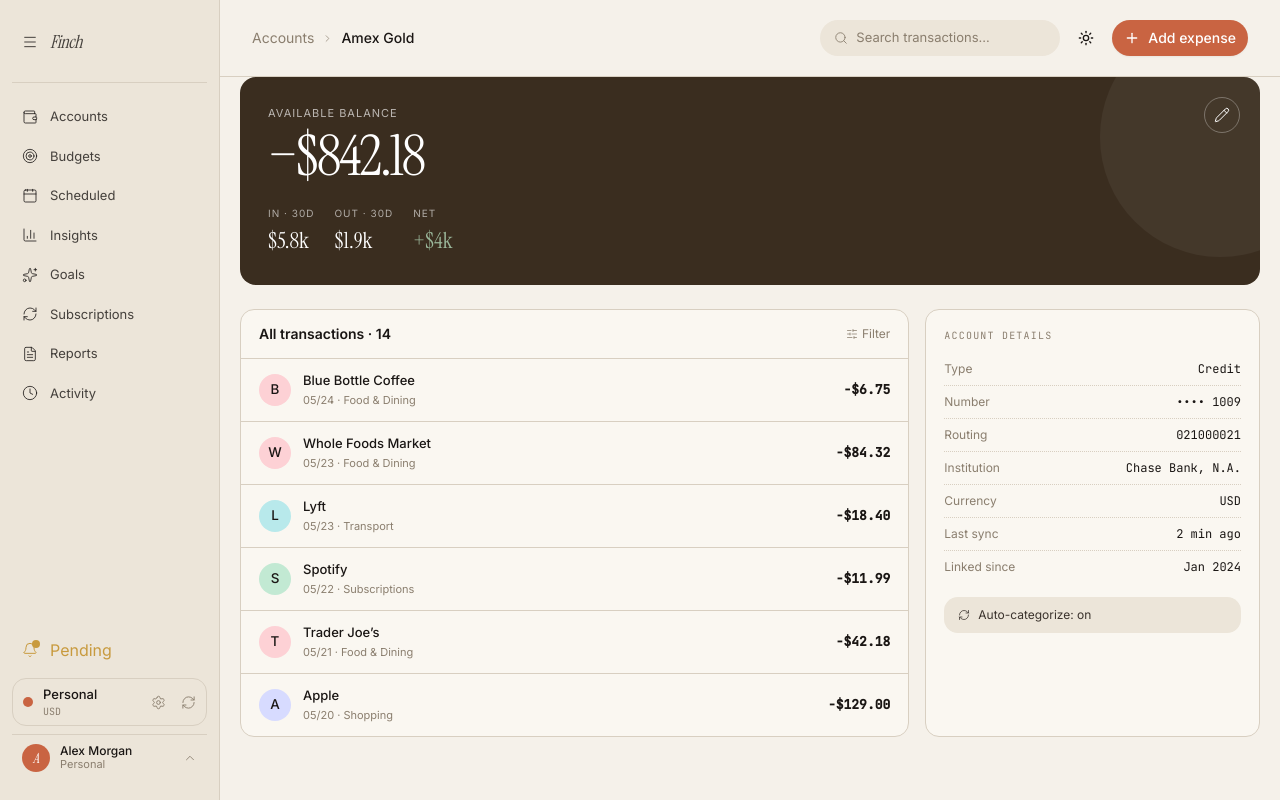
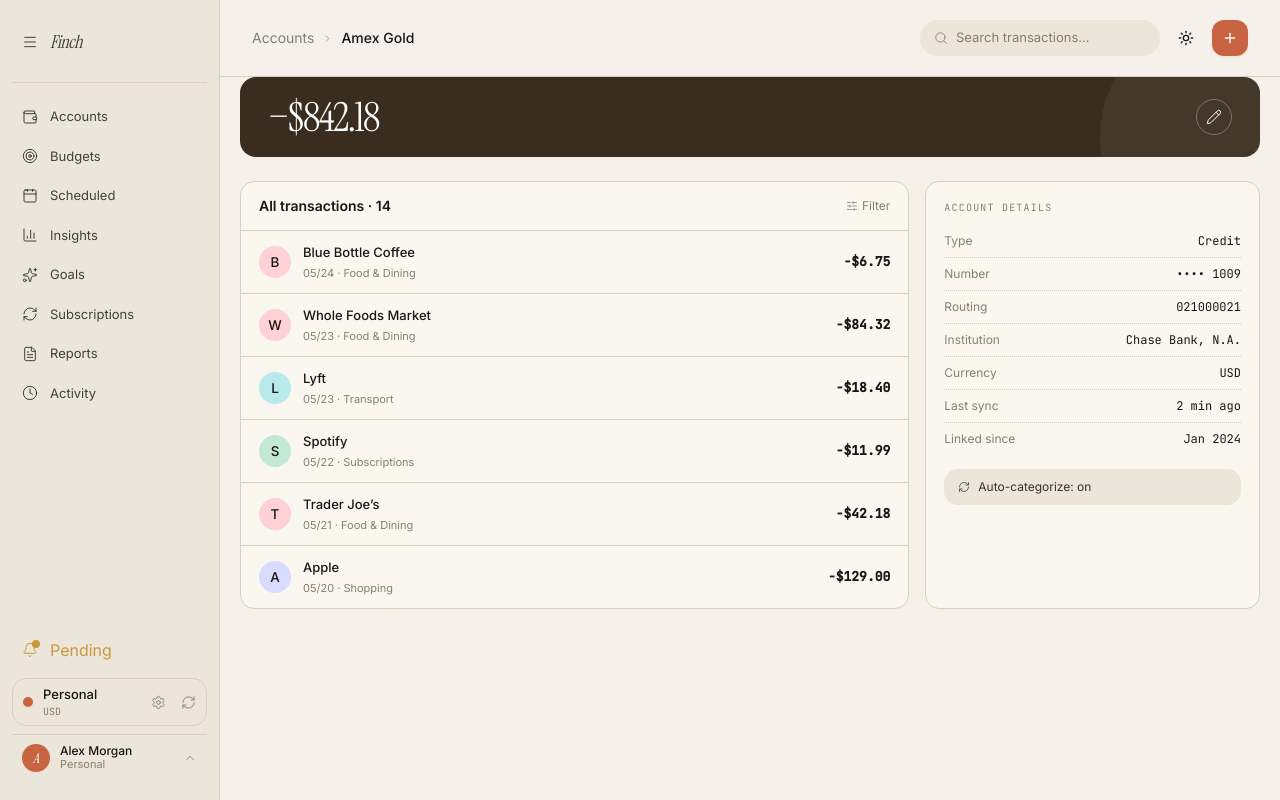
Before and after one commit to juchengquan/finch, a Next.js app in the folder frontend/: page /accounts/cc in a window 1280 px wide. Built offline with nearby package versions, Linux system fonts and the light colour scheme.

Commit message:
feat: enhance AccountDetailPage layout and improve add expense button visibility

```diff
--- a/frontend/app/(main)/accounts/[id]/page.tsx
+++ b/frontend/app/(main)/accounts/[id]/page.tsx
@@ -33,7 +33,7 @@
 import { cn } from '@/lib/utils';
 
 export default function AccountDetailPage() {
-  const { short, display } = useMoney();
+  const { display } = useMoney();
   const params = useParams();
   const accountId = params.id as string;
   const account = MOCK.accounts.find(a => a.id === accountId) || MOCK.accounts[0];
@@ -101,26 +101,20 @@
           <span className="text-foreground">{name}</span>
         </div>
 
-        <div className="relative mb-6 overflow-hidden rounded-2xl p-7 text-white" style={{ background: account.color }}>
+        <div className="relative mb-6 overflow-hidden rounded-2xl px-7 py-5 text-white" style={{ background: account.color }}>
           <div className="absolute -top-[60px] -right-20 size-60 rounded-full bg-white/5"/>
-          <button
-            type="button"
-            onClick={openEdit}
-            aria-label="Edit account"
-            className="absolute top-5 right-5 z-10 flex size-9 cursor-pointer items-center justify-center rounded-full border border-white/30 text-white transition-colors hover:bg-white/15"
-          >
-            <Icon name="edit" size={16} />
-          </button>
-          <div>
-            <div className="mb-1.5 text-[11px] uppercase tracking-[1px] opacity-65">Available balance</div>
-            <div className="font-serif text-[56px] leading-none -tracking-[2px]">
+          <div className="relative flex items-center justify-between gap-4">
+            <div className="min-w-0 font-serif text-[40px] leading-none -tracking-[1.5px]">
               <Money value={account.balance} mono={false} className="font-serif"/>
             </div>
-            <div className="mt-[22px] flex gap-5">
-              <div><div className="mb-[3px] text-[10px] tracking-[1px] opacity-60">IN · 30D</div><div className="font-serif text-[22px]">{short(5800)}</div></div>
-              <div><div className="mb-[3px] text-[10px] tracking-[1px] opacity-60">OUT · 30D</div><div className="font-serif text-[22px]">{short(1850)}</div></div>
-              <div><div className="mb-[3px] text-[10px] tracking-[1px] opacity-60">NET</div><div className="font-serif text-[22px]" style={{ color: '#9bb89b' }}>+{short(3950)}</div></div>
-            </div>
+            <button
+              type="button"
+              onClick={openEdit}
+              aria-label="Edit account"
+              className="flex size-9 shrink-0 cursor-pointer items-center justify-center rounded-full border border-white/30 text-white transition-colors hover:bg-white/15"
+            >
+              <Icon name="edit" size={16} />
+            </button>
           </div>
         </div>
 
--- a/frontend/components/PageShell.tsx
+++ b/frontend/components/PageShell.tsx
@@ -246,9 +246,8 @@
             </button>
             <ThemeToggle />
             {showAdd && (
-              <Button className="rounded-full" onClick={openAddExpense}>
-                <Icon name="plus" size={14} stroke={2} />
-                Add expense
+              <Button onClick={openAddExpense} size="icon" aria-label="Add expense" title="Add expense">
+                <Icon name="plus" size={16} stroke={2} />
               </Button>
             )}
           </div>
```
